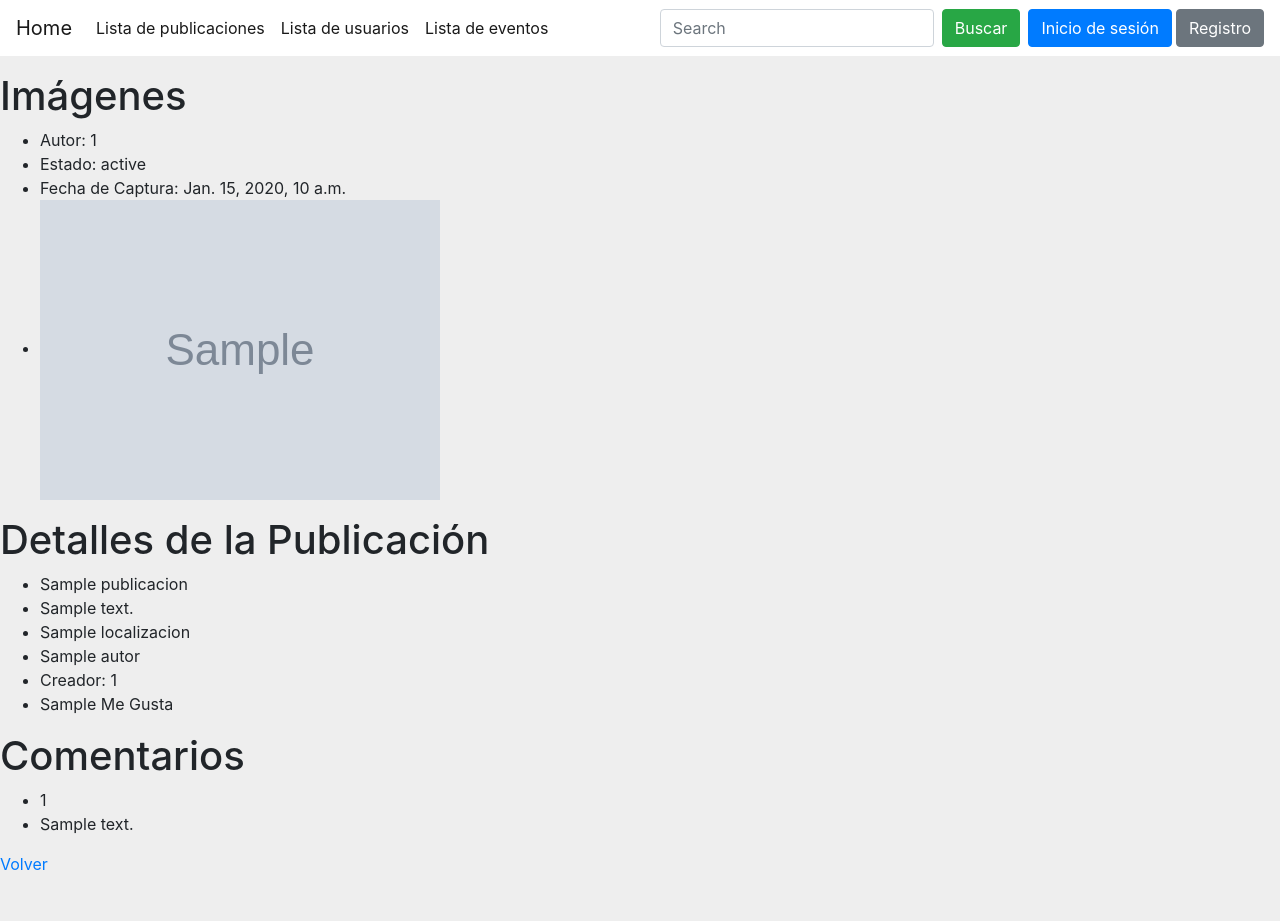
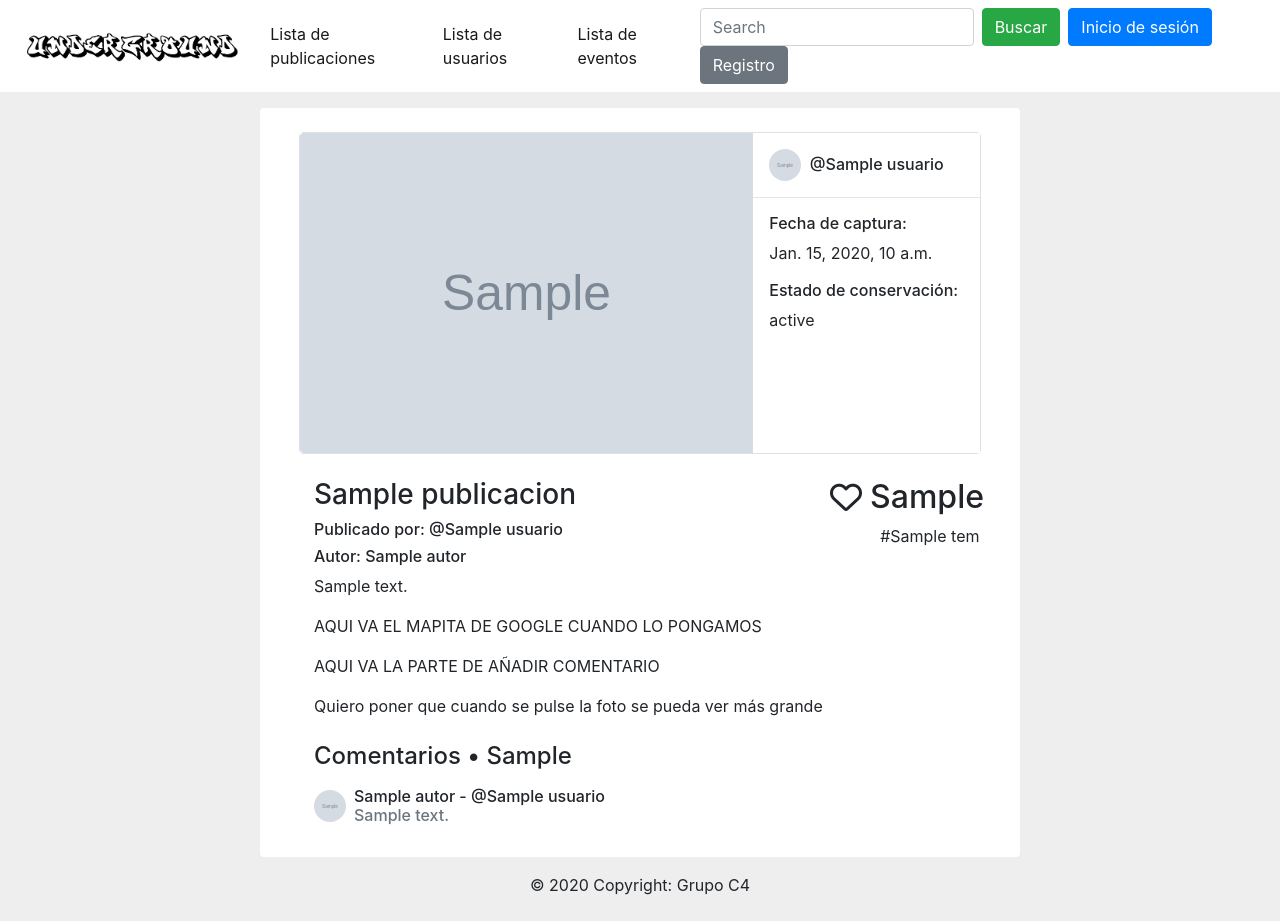
Before and after one commit to juliarobles/graffitisWeb, a Django app: template clienteApp/templates/publicacion_detail.html in a window 1280 px wide. Before the commit the page ends 870 px from the top, so only its background shows below. Run offline with Django 3.2, Linux system fonts and the light colour scheme; the template is opened without the code that fills it: most values are stand-ins (such as "Sample title", 1, 10 or a date in 2020); grey boxes marked "Sample" are stand-in pictures; some libraries are stand-ins or nearby versions.

Commit message:
Inicio y detalles de publicación bastante avanzados. Mañana continuo.

```diff
--- a/clienteApp/static/css/base.css
+++ b/clienteApp/static/css/base.css
@@ -1 +1,7 @@
 .bg-grisesito {background-color: #eeeeee;}
+.fill {object-fit: fill;}
+.contain {object-fit: contain;}
+.cover {object-fit: cover;}
+.scale-down {object-fit: scale-down;}
+.none {object-fit: none;}
+.backgroundCover {background-size: cover;}
--- /dev/null
+++ b/clienteApp/static/css/publicacionDetalles.css
@@ -0,0 +1,23 @@
+.altura {
+    height:20rem;
+}
+
+/* .carousel-control-next,
+.carousel-control-prev {
+    filter: invert(100%);
+}
+*/
+@media(min-width:992px){
+    .carousel-control-next {
+        filter: invert(100%);
+    }
+}
+
+.fondoFoto {
+    background-color: #ffffff;
+}
+
+.icon {
+    height:2rem;
+    width:2rem;
+}
--- /dev/null
+++ b/clienteApp/static/js/pararCarousel.js
@@ -0,0 +1,5 @@
+window.onload = function() {
+    $('.carousel').carousel({
+    interval: false
+  })
+}
--- a/clienteApp/templates/base.html
+++ b/clienteApp/templates/base.html
@@ -12,6 +12,7 @@
     <!-- CSS bootstrap -->
     {% bootstrap_css %}
     {% load static %}
+    <link rel="shortcut icon" href="{% static 'images/icon.ico' type='image/x-icon' %}">
     <link rel="stylesheet" type="text/css" href="{% static 'css/base.css' %}">
     <script src="https://kit.fontawesome.com/c77eea7e8a.js" crossorigin="anonymous"></script>
 </head>
@@ -27,6 +28,8 @@
     {% endblock %}
 
      <!-- JS y jQuery Bootstrap  -->
-	{% bootstrap_javascript jquery='full' %}
+    {% bootstrap_javascript jquery='full' %}
+
+    {% include "footer.html" %}
 </body>
 </html>
--- /dev/null
+++ b/clienteApp/templates/footer.html
@@ -0,0 +1,8 @@
+<footer class="page-footer font-small">
+
+    <!-- Copyright -->
+    <div class="footer-copyright text-center py-3 mb-2">© 2020 Copyright: Grupo C4
+    </div>
+    <!-- Copyright -->
+
+</footer>
--- a/clienteApp/templates/navbar.html
+++ b/clienteApp/templates/navbar.html
@@ -3,7 +3,7 @@
 {% url 'usuarios-list' as url_lista_usuarios %}
 {% url 'publicaciones-list' as url_lista_publicaciones %}
 {% url 'eventos-list' as url_lista_eventos %}
-
+{% load static %}
 <!-- Required meta tags -->
 <meta charset="utf-8">
 <meta name="viewport" content="width=device-width, initial-scale=1, shrink-to-fit=no">
@@ -12,8 +12,10 @@
 
 
 <!-- <script type="text/javascript" src="https://gc.kis.v2.scr.kaspersky-labs.com/FD126C42-EBFA-4E12-B309-BB3FDD723AC1/main.js?attr=usgQJOR--vb7zmeTwQr1LKP43H1cWarMZZNAei36cTyTEetcYhYG216k16DGg7B8LfFbUBk2KB3DJP4T4t3WYqlEcHLSLAjxrNvKwU9Q0J21Dv0oJ144sjJhiNuCXoDS619fzuO-mMnBgtlyJOZ0XJwfaJOmX9zQyEqOcvRZ4Do" charset="UTF-8"></script> -->
-  <nav class="navbar navbar-expand-lg navbar-light bg-white mb-3">
-    <a class="navbar-brand" href="{{url_inicio}}">Home</a>
+  <nav class="navbar sticky-top navbar-expand-lg navbar-light bg-white mb-3">
+    <a class="navbar-brand" href="{{url_inicio}}">
+      <img src="{% static 'images/logo.png' %}" height="30" alt="">
+    </a>
     <button class="navbar-toggler" type="button" data-toggle="collapse" data-target="#navbarSupportedContent" aria-controls="navbarSupportedContent" aria-expanded="false" aria-label="Toggle navigation">
       <span class="navbar-toggler-icon"></span>
     </button>
--- a/clienteApp/templates/publicacion_detail.html
+++ b/clienteApp/templates/publicacion_detail.html
@@ -1,31 +1,96 @@
 {% extends 'base.html' %}
-{% block title %}Detalles Publicacion{% endblock %}
+{% block title %}{{publicacion.titulo}}{% endblock %}
 
+{% load range %}
+{% load lookup %}
 {%block body %}
-    <h1>Im&aacute;genes</h1>
-    {% for graffiti in publicacion.listaGraffitis %}
-        <ul>
-            <li>Autor: {{graffiti.autor.id}}</li>
-            <li>Estado: {{graffiti.estado}}</li>
-            <li>Fecha de Captura: {{graffiti.fechaCaptura}}</li>
-            <li><img src="{{graffiti.imagen}}"></li>
-        </ul>
-    {% endfor %}
-    <h1>Detalles de la Publicaci&oacute;n</h1>
-    <ul>
-        <li>{{publicacion.titulo}}</li>
-        <li>{{publicacion.descripcion}}</li>
-        <li>{{publicacion.localizacion}}</li>
-        <li>{{publicacion.autor}}</li>
-        <li>Creador: {{publicacion.creador.id}}</li>
-        <li>{{meGusta}} Me Gusta</li>
-    </ul>
-    <h1>Comentarios</h1>
-    {% for comentario in publicacion.listaComentarios %}
-        <ul>
-            <li>{{comentario.autor.id}}</li>
-            <li>{{comentario.texto}}</li>
-        </ul>
-    {% endfor %}
-    <a href="{% url 'publicaciones-list' %}">Volver</a>
+{% load static %}
+<link rel="stylesheet" type="text/css" href="{% static 'css/base.css' %}">
+<link rel="stylesheet" type="text/css" href="{% static 'css/publicacionDetalles.css' %}">
+<script src="{% static 'js/pararCarousel.js' %}"></script>
+    <div class="container">
+        <div class="row justify-content-center">
+            <div class="col-11 col-sm-11 col-md-8 bg-white rounded pb-4">
+                <div id="carousel" class="carousel slide border rounded p-0 m-md-4 my-3" data-ride="carousel">
+                    {% with len=publicacion.listaGraffitis|length %}
+                    {% if len > 1 %}
+                    <ol class="carousel-indicators">
+                        <li data-target="#carousel" data-slide-to=0 class="active"></li>
+                        {% for value in 1|range:len %}
+                            <li data-target="#carousel" data-slide-to={{value}}></li>
+                        {% endfor %}
+                    </ol>
+                    {% endif %}
+                    <div class="carousel-inner fondoFoto">
+                        {% for graffiti in publicacion.listaGraffitis %}
+                            <div class="carousel-item {% if forloop.first %}active{% endif %}">
+                                <div class="container">
+                                    <div class="row">
+                                        <div class="col-md-8 col-12 mx-0 px-0">
+                                            <img class="d-block altura cover w-100 rounded-left" src="{{graffiti.imagen}}">
+                                        </div>
+                                        <div class="col-md-4 col-12 mx-0 px-0">
+                                            <div class="h6 mt-3 px-3 d-flex align-items-center">
+                                                <img class="rounded-circle icon" src={{graffiti.autor.imagen}} onerror="this.src='{% static 'images/iconHuevo.png' %}';"/>
+                                                &nbsp;&nbsp;@{{graffiti.autor.usuario}}
+                                            </div>
+                                            <hr/>
+                                            <div class="px-3">
+                                                <p class="h6">Fecha de captura:</p>
+                                                <p>{{graffiti.fechaCaptura}}</p>
+                                                <p class="h6">Estado de conservación:</p>
+                                                <p>{{graffiti.estado}}</p>
+                                            </div>
+                                        </div>
+                                    </div>
+                                </div>
+                            </div>
+                        {% endfor %}
+                    </div>
+                    {% if len > 1 %}
+                    <a class="carousel-control-prev" href="#carousel" role="button" data-slide="prev">
+                        <span class="carousel-control-prev-icon" aria-hidden="true"></span>
+                        <span class="sr-only">Previous</span>
+                    </a>
+                    <a class="carousel-control-next" href="#carousel" role="button" data-slide="next">
+                        <span class="carousel-control-next-icon" aria-hidden="true"></span>
+                        <span class="sr-only">Next</span>
+                    </a>
+                    {% endif %}
+                    {% endwith %}
+                </div>
+                <div class="container mx-md-4 mx-0">
+                    <div class="row w-100">
+                        <div class="col-md-8 col-12">
+                            <p class="h3">{{publicacion.titulo}}</p>
+                            <h6>Publicado por: @{{creador.usuario}}</h6>
+                            <h6>Autor: {{publicacion.autor}}</h6>
+                            <p class="w-100">{{publicacion.descripcion}}</p>
+                        </div>
+                        <div class="col-md-4 col-12">
+                            <div class="h2 d-flex justify-content-end align-items-center">
+                                <i class="far fa-heart mr-2"></i>
+                                {{meGusta}}
+                            </div>
+                            <p class="d-flex justify-content-end align-items-center">
+                                {% for tem in publicacion.tematica %}
+                                    #{{tem}}&nbsp;
+                                {% endfor %}
+                            </p>
+                        </div>
+                    </div>
+                    <p>AQUI VA EL MAPITA DE GOOGLE CUANDO LO PONGAMOS</p>
+                    <p>AQUI VA LA PARTE DE AÑADIR COMENTARIO</p>
+                    <p>Quiero poner que cuando se pulse la foto se pueda ver más grande</p>
+                    <h4 class="mt-4">Comentarios &bull; {{lenComentarios}}</h4>
+                    {% for comentario in publicacion.listaComentarios %}
+                        <div class="h6 mt-3 d-flex align-items-center">
+                            <img class="rounded-circle icon" src={{comentario.autor.imagen}} onerror="this.src='{% static 'images/iconHuevo.png' %}';"/>
+                            <div class="ml-2 mr-4">{{comentario.autor.nombre}} - @{{comentario.autor.usuario}}<br/><aaa class="text-muted">{{comentario.texto}}</aaa></div>
+                        </div>
+                    {% endfor %}
+                </div>
+            </div>
+        </div>
+    </div>
 {% endblock %}
```
Also changed, not shown: clienteApp/static/css/inicio.css (+0 -7 lines), clienteApp/templates/inicio.html (+4 -3 lines), clienteApp/views.py (+17 -9 lines), clienteApp/static/images/icon.ico (added), clienteApp/static/images/logo.png (added).
